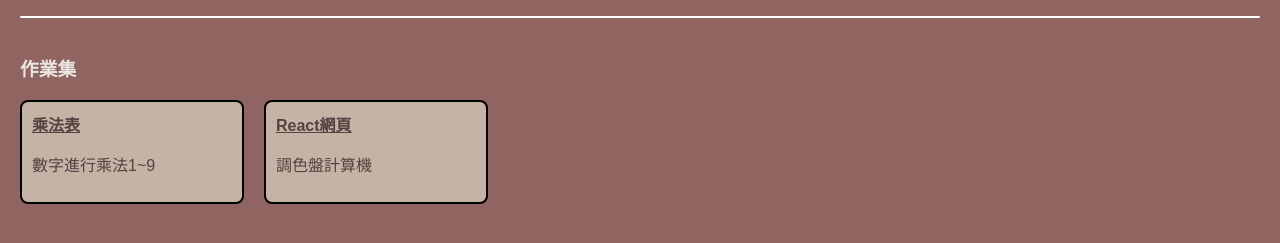
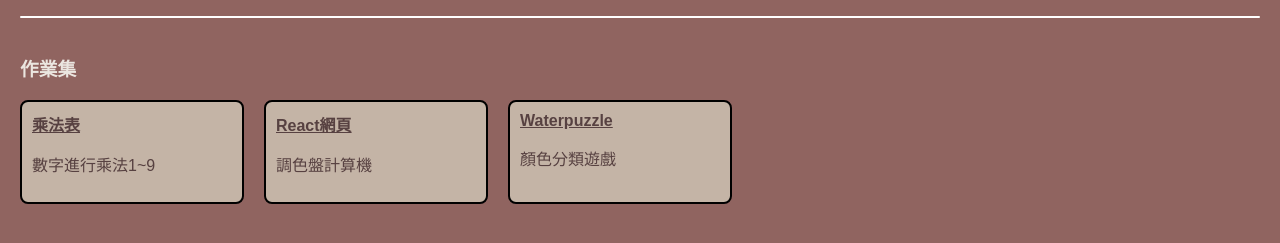
Before and after one commit to yu-tsung1021/20250226, a plain HTML site: page homework.html in a window 1280 px wide. Shown: the part 157-400 px from the top of the page. Drawn offline with Linux system fonts and the light colour scheme.

Commit message:
新增一個專案卡片，包含Waterpuzzle遊戲的連結與描述

```diff
--- a/homework.html
+++ b/homework.html
@@ -45,6 +45,10 @@ document.addEventListener('DOMContentLoaded', function() {
                 <strong><a href="https://yu-tsung1021.github.io/0508-app/" >React網頁</a></strong>
                 <p>調色盤計算機</p>
             </div>
+            <div class="project-card">
+                <strong><a href="https://yu-tsung1021.github.io/water-puzzle/game.html" >Waterpuzzle</a></strong>
+                <p>顏色分類遊戲</p>
+            </div>
         </div>
     </section>
 
```
